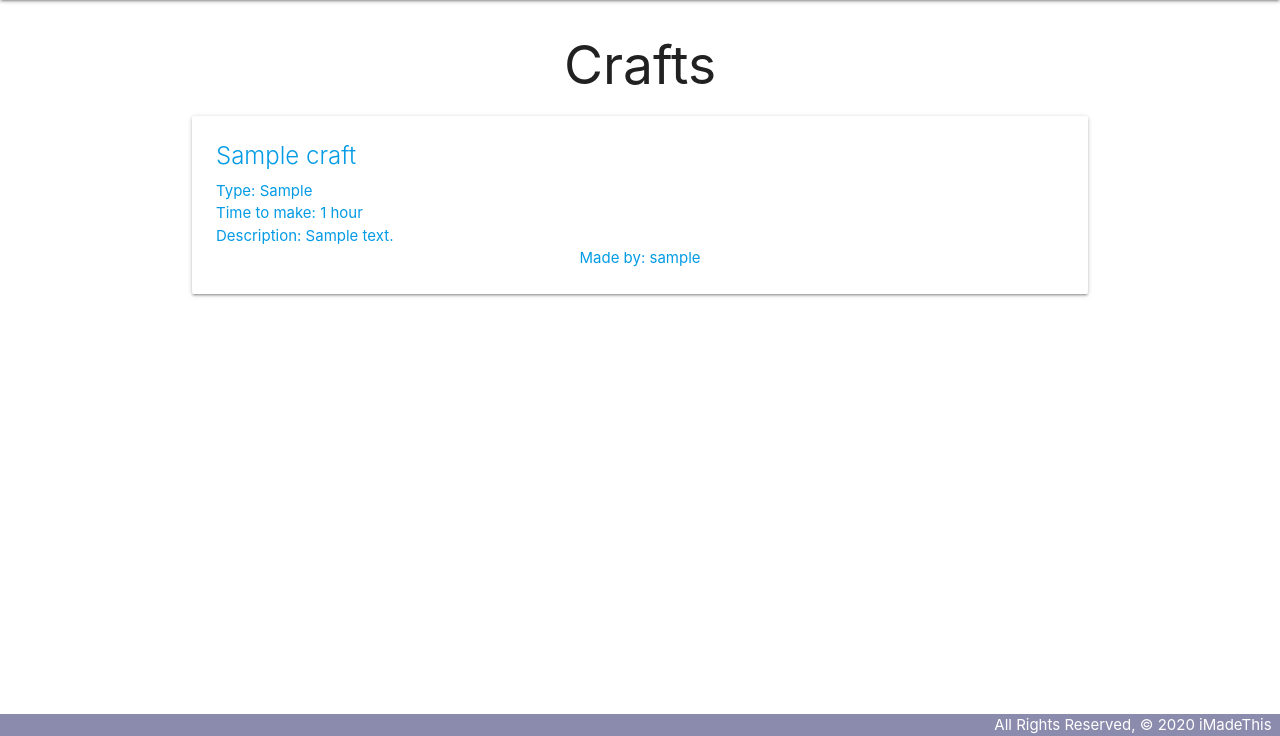
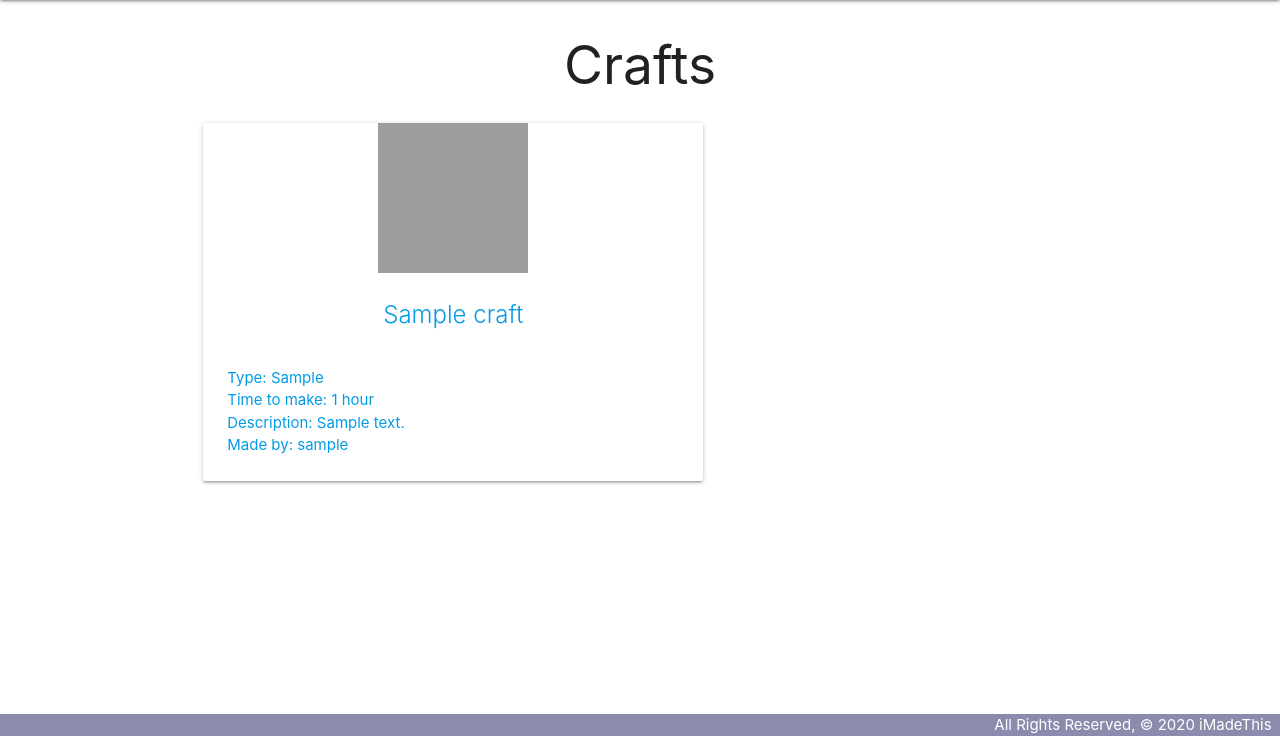
Before and after one commit to StavonJoy/iMadeThis, a Django app: page /crafts/ in a window 1280 px wide. Shown: the part 64-800 px from the top of the page. Run offline with Django 3.2, Linux system fonts and the light colour scheme; tables that the repository leaves empty hold one stand-in row (values such as "Sample post"); grey boxes are pictures that could not be loaded.

Commit message:
adds photos to craft index

```diff
--- a/main_app/static/css/style.css
+++ b/main_app/static/css/style.css
@@ -17,3 +17,12 @@ footer.page-footer {
   text-align: right;
   background-color: #8B8BAE;
 }
+
+.img {
+  height: 150px;
+  width: 150px;
+}
+
+.title {
+  color: black;
+}
--- a/main_app/templates/crafts/index.html
+++ b/main_app/templates/crafts/index.html
@@ -4,10 +4,21 @@
 <h2 class="center-align">Crafts</h2>
 
 {% for craft in crafts %}
+  <div class="row">
+    <div class="col s12 m7">
       <div class="card">
         <a href="{% url 'detail' craft.id %}">
+          {% for photo in craft.photo_set.all %}
+            <div class="center-align">
+              <img src="{{ photo.url }}" class="img">
+            </div>
+          {% empty %}
+            <div class="center-align">
+              <img src="https://i.pinimg.com/originals/49/95/cc/4995cc6d4d68b7dad73d80d40249fdab.png" class="img">
+            </div>
+          {% endfor %}
+          <h4 class='card-title center-align'>{{ craft.name }}</h4>
           <div class="card-content">
-        <span class='card-title'>{{ craft.name }}</span>
             <p>Type: {{ craft.type }}</p>
             {% if craft.hours <= 1 %}
               <p>Time to make: {{ craft.hours }} hour</p>
@@ -15,9 +26,11 @@
               <p>Time to make: {{ craft.hours }} hours</p>
             {% endif %}
             <p>Description: {{ craft.description }}</p>
-        <p class="center-align">Made by: {{ craft.user }}</p>
+            <p>Made by: {{ craft.user }}</p>
+          </div>
         </div>
       </a>
+  </div>
 </div>
 {% endfor %}
 
```
Lines whose indentation alone changed are shown as unchanged.
